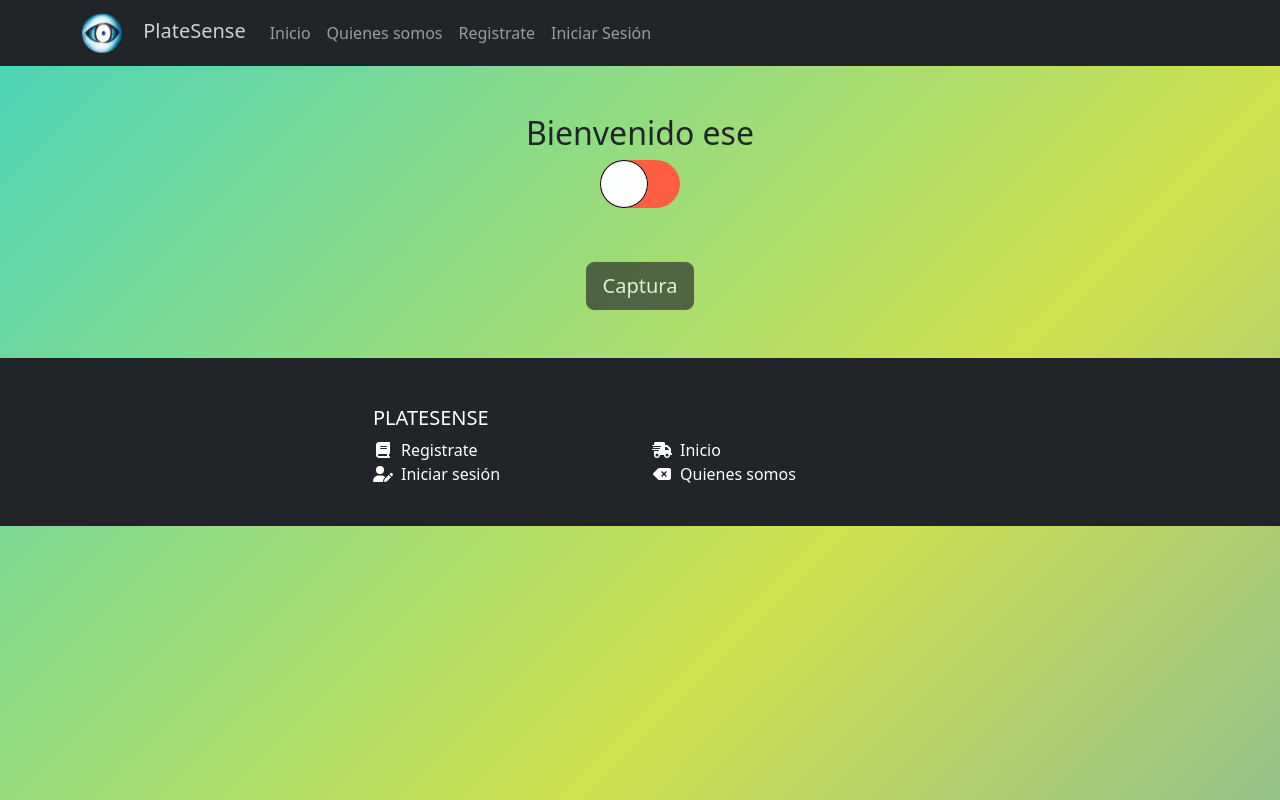
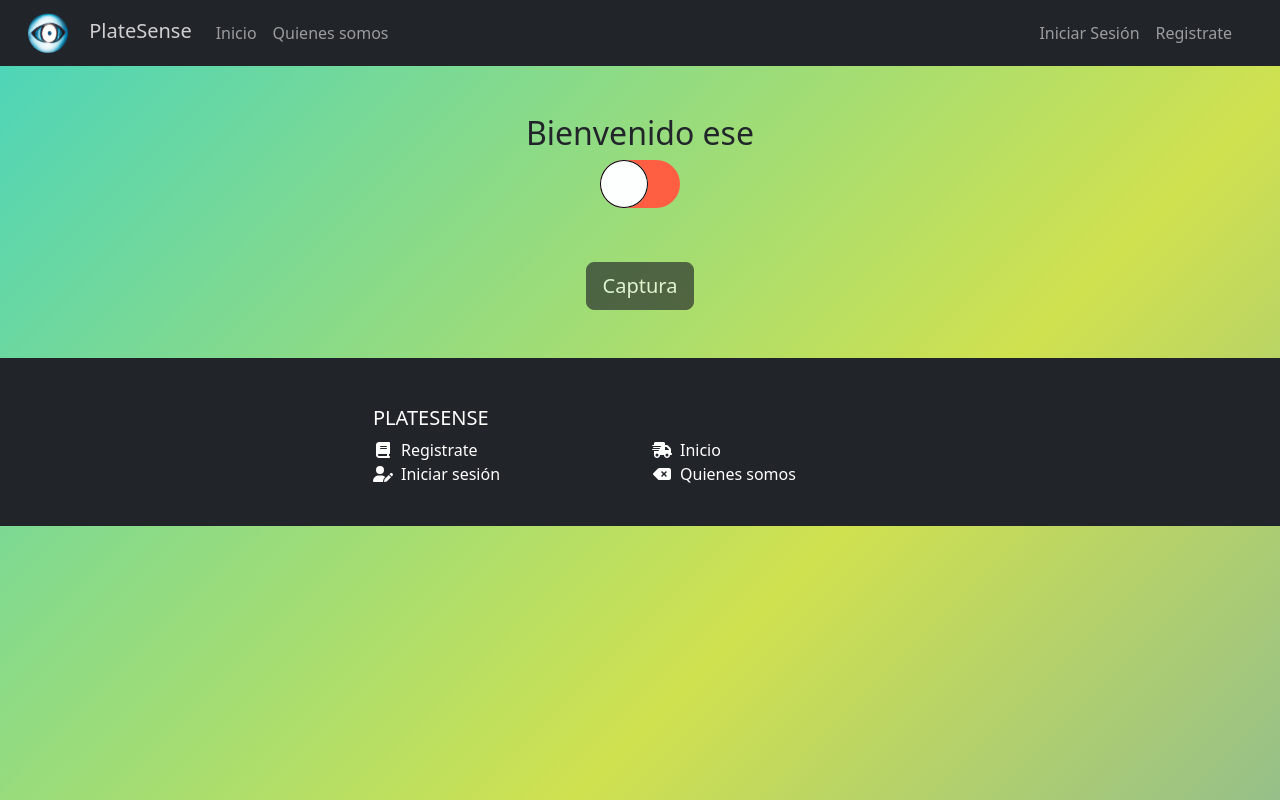
Before and after one commit to Luichoo/PlateSense, a React (Create React App) app in the folder client/: page / in a window 1280 px wide. Built offline with nearby package versions, Linux system fonts and the light colour scheme.

Commit message:
navbar responsive

```diff
--- a/client/src/components/navbar/Navbar.css
+++ b/client/src/components/navbar/Navbar.css
@@ -4,3 +4,16 @@ a{
     transition: all 0.2s ease-in-out;
 
 }
+.r-nav{
+
+    float: right;
+}
+.l-nav{
+    float: left;
+}
+
+@media screen and (max-width: 991px){
+    .r-nav, .l-nav{
+        float: none;
+    }
+}
--- a/client/src/components/navbar/Navbar.jsx
+++ b/client/src/components/navbar/Navbar.jsx
@@ -8,8 +8,8 @@ import logo from './logo.png';
 import './Navbar.css';
 function NavBar() {
   return (
-    <Navbar collapseOnSelect expand="lg" bg="dark" variant="dark">
-    <Container>
+    <Navbar collapseOnSelect expand="lg" bg="dark" variant="dark" style={{'maxWidth':'100%'}}>
+    <Container className="ms-3 me-3" style={{ 'maxWidth':'100%'}}>
       <Navbar.Brand eventKey={1}> <img
 
                 src={logo}
@@ -23,22 +23,21 @@ function NavBar() {
       <Navbar.Toggle aria-controls="responsive-navbar-nav" />
       <Navbar.Collapse id="responsive-navbar-nav">
 
-        <Nav className="me-auto d-flex flex-row justify-content-between align-content-around">
-          <div className="d-flex flex-row justify-content-end w-100 align-content-end">
-
-
-          <div className="d-flex flex-row">
-          <Nav.Link eventKey={1}><Link to='/'>Inicio</Link></Nav.Link>
-        <Nav.Link eventKey={2} ><Link to='/informacion' >Quienes somos</Link></Nav.Link>
+        <Nav className="container me-auto justify-content-between ">
+          <div className="l-nav-c">
+          <Nav.Link eventKey={1} className="l-nav"><Link to='/'>Inicio</Link></Nav.Link>
+        <Nav.Link eventKey={2} className="l-nav"><Link to='/informacion' >Quienes somos</Link></Nav.Link>
 
           </div>
+          <div className="r-nav-c">
+        <Nav.Link eventKey={3} className="r-nav"> <Link to='/register' >Registrate</Link></Nav.Link>
+          <Nav.Link eventKey={4} className="r-nav"><Link  to='/login' >Iniciar Sesión</Link></Nav.Link>
+        </div>
 
-        <div className="d-flex flex-row">
-          <Nav.Link eventKey={3} > <Link to='/register' >Registrate</Link></Nav.Link>
-          <Nav.Link eventKey={4}><Link  to='/login' >Iniciar Sesión</Link></Nav.Link>
-        </div>
-        </div>
         </Nav>
+        {/* <Nav>
+
+        </Nav> */}
       </Navbar.Collapse>
     </Container>
   </Navbar>
```
